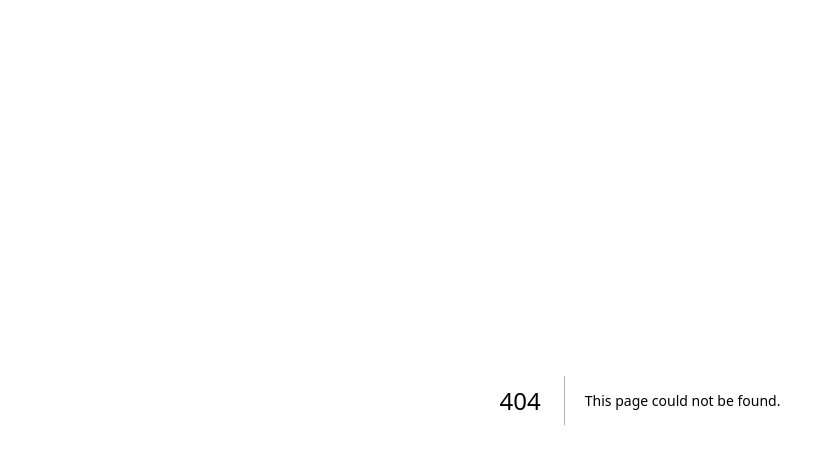
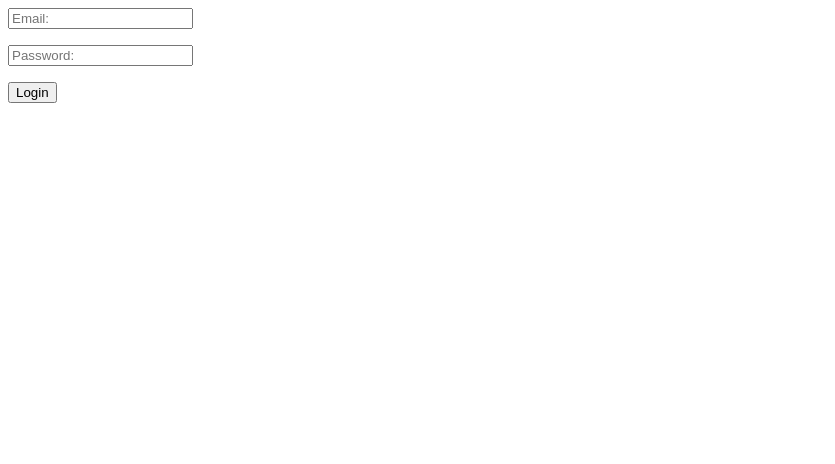
Before and after one commit to alirezashojaian1987/learning_english, a Next.js app: page /login in a window 1280 px wide. Before the commit this address had no page. Shown: the top 464 px of the page, without its empty margins (0-835 px from the left). Built offline with nearby package versions, Linux system fonts and the light colour scheme.

Commit message:
Login's first version added for testing, it was successful. Going for the me part and redux in order to make the user datas available everywhere

```diff
--- /dev/null
+++ b/src/app/login/page.tsx
@@ -0,0 +1,52 @@
+"use client";
+import {useForm} from "react-hook-form";
+import {zodResolver} from "@hookform/resolvers/zod";
+import toast from "react-hot-toast";
+
+import {
+    loginSchema,
+    LoginFormData,
+} from "@/lib/validations/login.schema";
+
+import { authService } from "@/services/auth/auth.service";
+
+export default function LoginPage(){
+    const{
+        register,
+        handleSubmit,
+        formState:{errors,isSubmitting},
+    }=useForm<LoginFormData>({
+        resolver:zodResolver(loginSchema),
+    });
+
+    const onSubmit=async(data:LoginFormData)=>{
+        try{
+            await authService.login(data);
+            toast.success("ورود موفق");
+            console.log("Logged in");
+        }
+        catch(error){
+            toast.error("خطا در ورود");
+            console.log(error);
+        }
+    };
+
+    return(
+        <main>
+            <form onSubmit={handleSubmit(onSubmit)}>
+                <input type="text" placeholder="Email:" {...register("email")}/>
+                <p>{errors.email?.message}</p>
+
+                <input type="text" placeholder="Password:" {...register("password")}/>
+                <p>{errors.password?.message}</p>
+
+                <button
+                    type="submit"
+                    disabled={isSubmitting}
+                >
+                    Login
+                </button>
+            </form>
+        </main>
+    )
+}
--- /dev/null
+++ b/src/lib/validations/login.schema.ts
@@ -0,0 +1,8 @@
+import { z } from "zod";
+
+export const loginSchema=z.object({
+    email:z.email("ایمیل معتبر نیست!"),
+    password:z.string().min(4,"رمز عبور باید بیشتر از 4 کاراکتر باشد."),
+});
+
+export type LoginFormData=z.infer<typeof loginSchema>;
```
